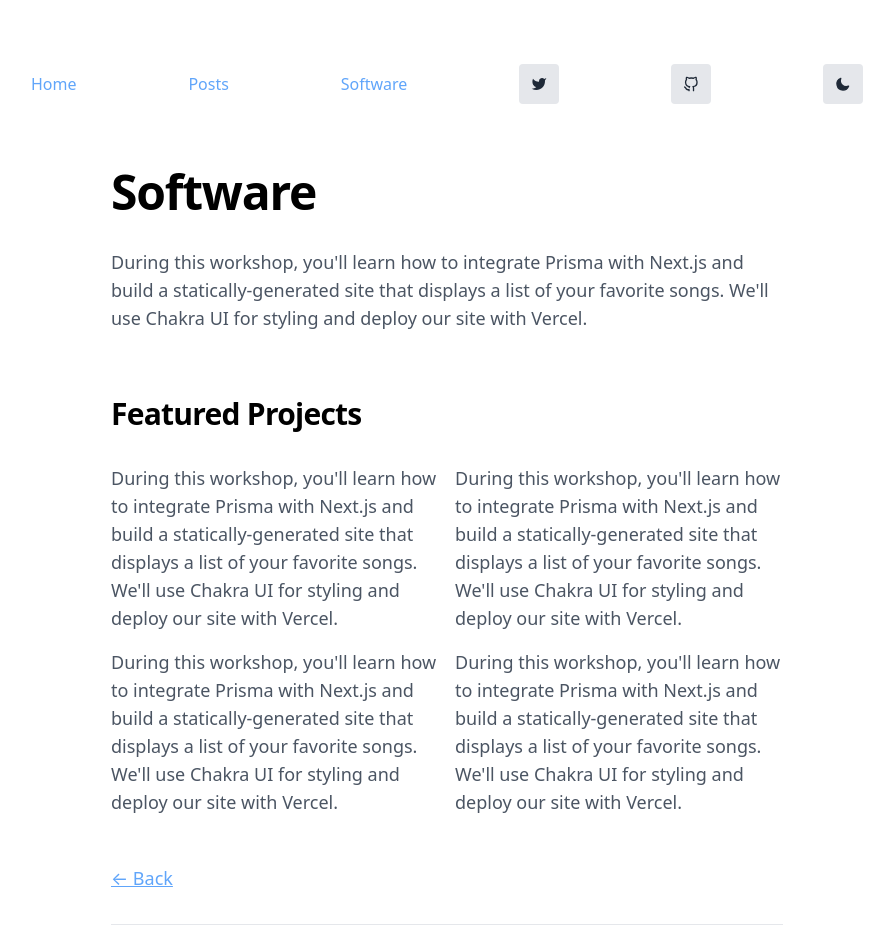
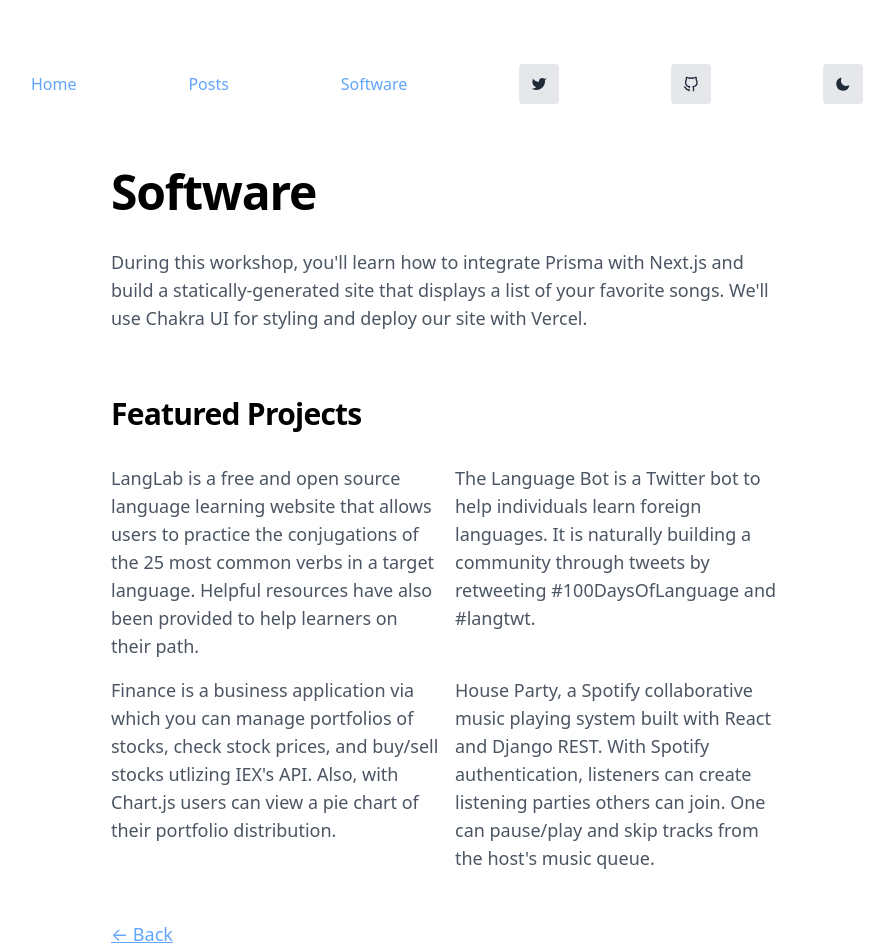
Before and after one commit to maxdemaio/max-nextjs, a Next.js app: page /software in a window 1280 px wide. Shown: the top 952 px of the page, without its empty margins (193-1087 px from the left). Built offline with nearby package versions, Linux system fonts and the light colour scheme; what @tailwindcss/typography would draw is missing.

Commit message:
update tailwind styles, add feat projs

```diff
--- a/pages/index.js
+++ b/pages/index.js
@@ -4,7 +4,7 @@ import Image from 'next/image';
 export default function Home() {
   return (
       <Container title="Home - Max DeMaio">
-        <div className="text-lg flex flex-col justify-center items-start max-w-2xl mx-auto mb-16">
+      <div className="text-lg flex flex-col justify-center items-start max-w-2xl mx-auto mb-16">
           <div className="header-section flex items-center justify-center flex-wrap mb-10">
             <div className="flex-1 header-frame pr-2 pb-4">
               <h1 className="font-bold text-3xl md:text-5xl tracking-tight text-black dark:text-white">
--- a/pages/software/index.js
+++ b/pages/software/index.js
@@ -17,22 +17,22 @@ export default function Software() {
                     <div className="grid grid-cols-2 gap-4">
                         <div>
                             <p className="text-gray-600 dark:text-gray-400">
-                                During this workshop, you'll learn how to integrate Prisma with Next.js and build a statically-generated site that displays a list of your favorite songs. We'll use Chakra UI for styling and deploy our site with Vercel.
+                                LangLab is a free and open source language learning website that allows users to practice the conjugations of the 25 most common verbs in a target language. Helpful resources have also been provided to help learners on their path.
                             </p>
                         </div>
                         <div>
                             <p className="text-gray-600 dark:text-gray-400">
-                                During this workshop, you'll learn how to integrate Prisma with Next.js and build a statically-generated site that displays a list of your favorite songs. We'll use Chakra UI for styling and deploy our site with Vercel.
+                                The Language Bot is a Twitter bot to help individuals learn foreign languages. It is naturally building a community through tweets by retweeting #100DaysOfLanguage and #langtwt.
                             </p>
                         </div>
                         <div>
                             <p className="text-gray-600 dark:text-gray-400">
-                                During this workshop, you'll learn how to integrate Prisma with Next.js and build a statically-generated site that displays a list of your favorite songs. We'll use Chakra UI for styling and deploy our site with Vercel.
+                                Finance is a business application via which you can manage portfolios of stocks, check stock prices, and buy/sell stocks utlizing IEX's API. Also, with Chart.js users can view a pie chart of their portfolio distribution.
                             </p>
                         </div>
                         <div>
                             <p className="text-gray-600 dark:text-gray-400">
-                                During this workshop, you'll learn how to integrate Prisma with Next.js and build a statically-generated site that displays a list of your favorite songs. We'll use Chakra UI for styling and deploy our site with Vercel.
+                                House Party, a Spotify collaborative music playing system built with React and Django REST. With Spotify authentication, listeners can create listening parties others can join. One can pause/play and skip tracks from the host's music queue.
                             </p>
                         </div>
                     </div>
--- a/styles/global.css
+++ b/styles/global.css
@@ -41,8 +41,3 @@ pre {
   -ms-overflow-style: none; /* IE and Edge */
   scrollbar-width: none; /* Firefox */
 }
-
-table {
-  display: table;
-  overflow-y: scroll;
-}
```
